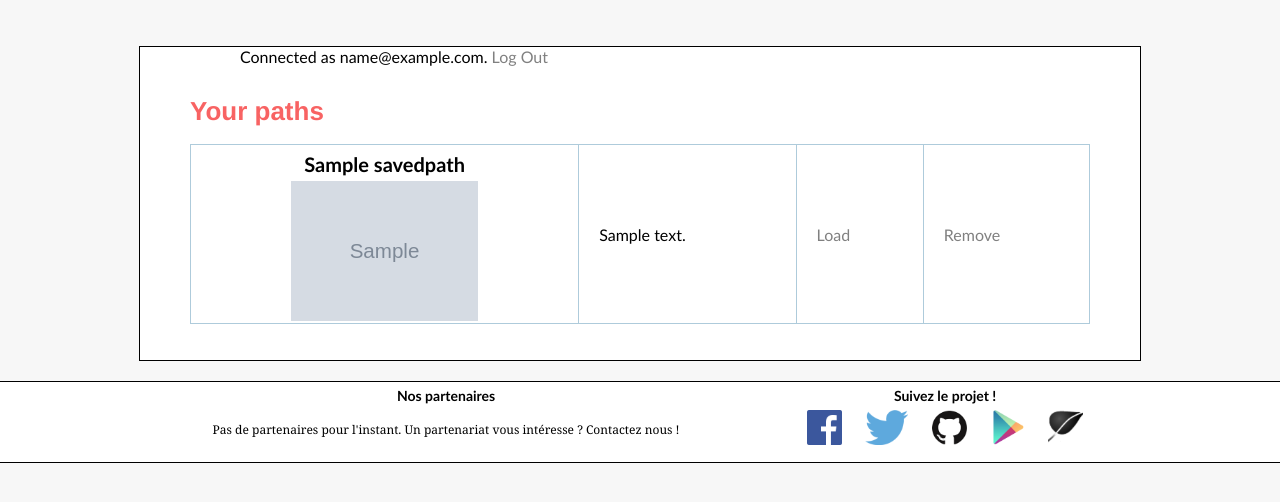
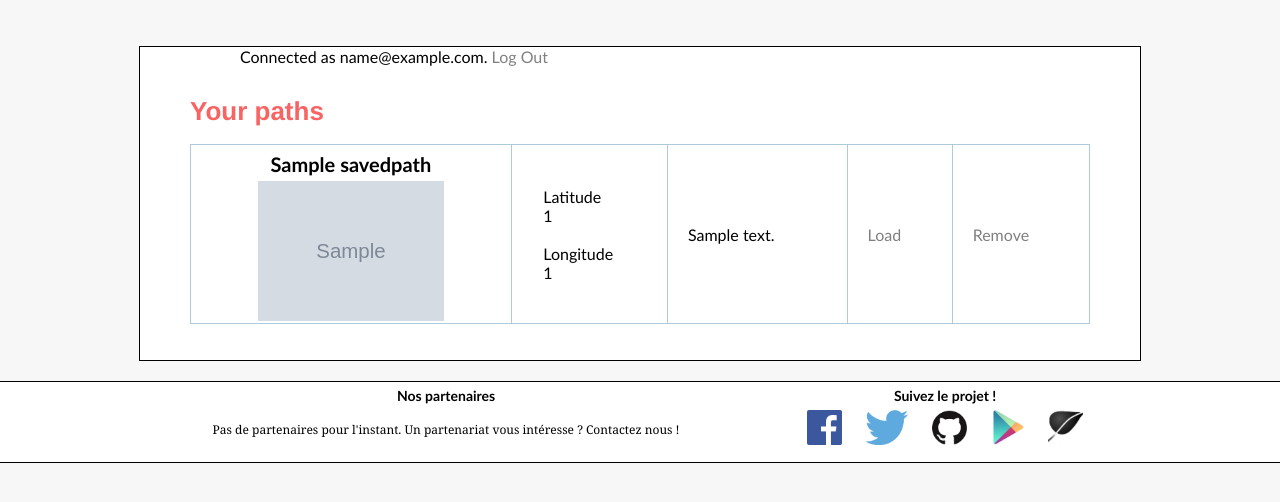
Before and after one commit to WikiJourney/wikijourney_website, a PHP site: page /paths.php in a window 1280 px wide. Shown: the part 243-745 px from the top of the page. Run offline with PHP 8.4, Linux system fonts and the light colour scheme; the visitor is signed in with stand-in values (Sample User, id 1); tables that the repository leaves empty hold one stand-in row (values such as "Sample post"); grey boxes marked "Sample" are stand-in pictures; some libraries are stand-ins or nearby versions.

Commit message:
Added Long/lat on paths.php

```diff
--- a/paths.php
+++ b/paths.php
@@ -56,6 +56,7 @@ else
 		$i ++;
 		echo '<tr>';
 		echo '<td><p class="paths_title">'.$data['title'].'</p><img class="thumbnail_paths" src="'.$data['image_url'].'" alt="Thumbnail" title="Thumbnail"/></td>';
+		echo '<td><p>Latitude<br/>'.$data['mean_lat'].'</p><br/><p>Longitude<br/>'.$data['mean_long'].'</p>';
 		echo '<td>'.$data['description'].'</td>';
 		echo '<td><a href="map.php?id='.$data['id'].'">Load</a></td>';
 		echo '<td><a href="paths.php?action=del&id='.$data['id'].'">Remove</a></td>';
```
